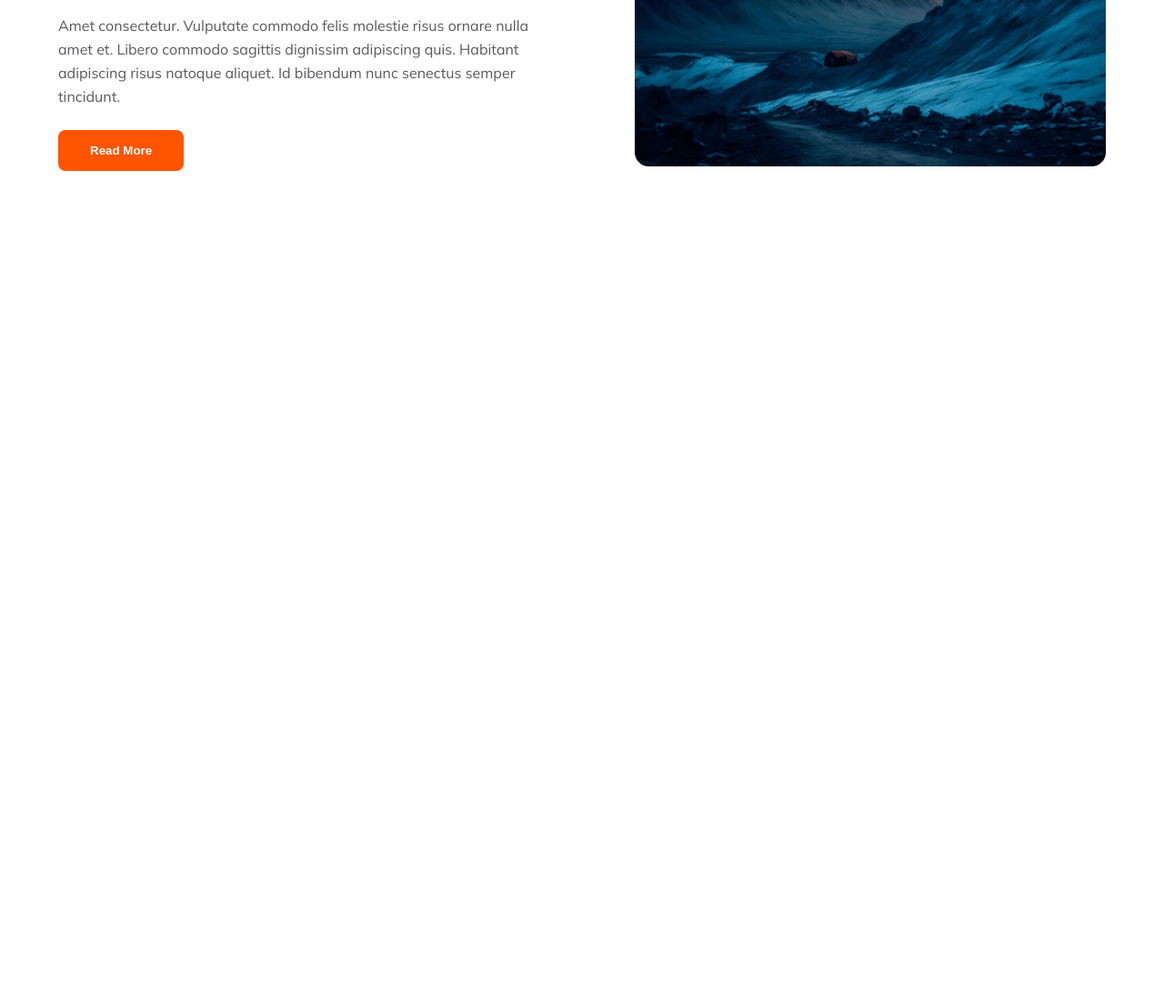
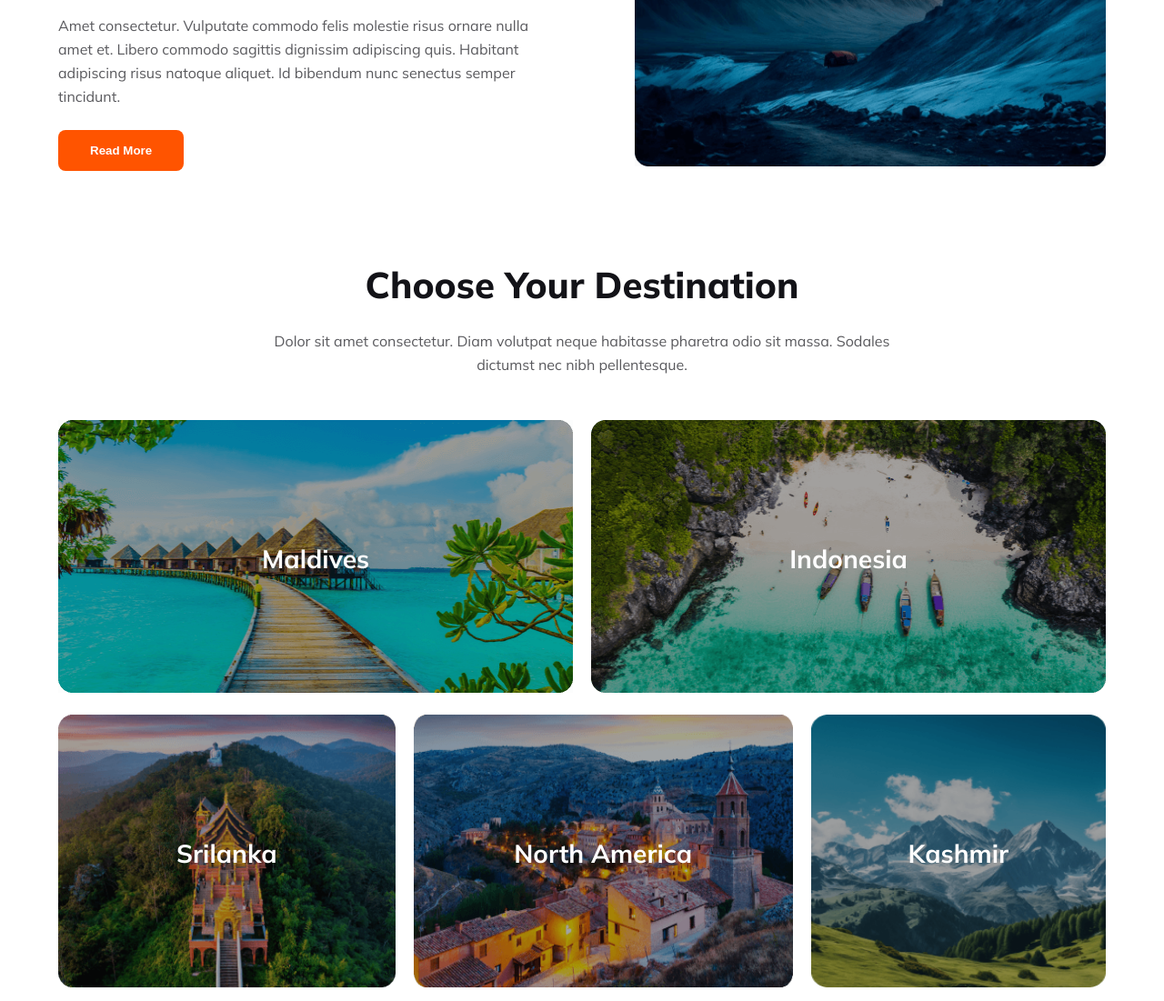
Before and after one commit to hkhridoy17/responsive-travel-website, a plain HTML site: page index.html in a window 1280 px wide. Shown: the part 1031-2132 px from the top of the page at 91% size. Before the commit the page ends 1319 px from the top, so only its background shows below. Drawn offline with Linux system fonts and the light colour scheme.

Commit message:
destination section added

```diff
--- a/index.html
+++ b/index.html
@@ -90,7 +90,54 @@
       </section>
 
       <!-- destination section -->
-      <section class="destination"></section>
+      <section class="destination">
+        <div class="section-content">
+          <h2 class="section-title dark1">Choose Your Destination</h2>
+          <p class="section-info dark2">
+            Dolor sit amet consectetur. Diam volutpat neque habitasse pharetra
+            odio sit massa. Sodales dictumst nec nibh pellentesque.
+          </p>
+        </div>
+        <div class="destination-cards">
+          <div class="destination-cards-row1">
+            <div class="country-card">
+              <img src="./images/maldives.png" alt="" />
+              <p class="country-name">Maldives</p>
+            </div>
+            <div class="country-card">
+              <img src="./images/indonesia.png" alt="" />
+              <p class="country-name">Indonesia</p>
+            </div>
+          </div>
+          <div class="destination-cards-row2">
+            <div class="country-card">
+              <img src="./images/srilanka.png" alt="" />
+              <p class="country-name">Srilanka</p>
+            </div>
+            <div class="country-card">
+              <img src="./images/north-america.png" alt="" />
+              <p class="country-name">North America</p>
+            </div>
+            <div class="country-card">
+              <img src="./images/kashmir.png" alt="" />
+              <p class="country-name">Kashmir</p>
+            </div>
+          </div>
+          <div class="destination-cards-row3">
+            <div class="country-card">
+              <img src="./images/bangladesh.png" alt="" />
+              <p class="country-name">Bangladesh</p>
+            </div>
+            <div class="country-card">
+              <img src="./images/bandarban.png" alt="" />
+              <p class="country-name">Bandarban</p>
+            </div>
+          </div>
+        </div>
+      </section>
+
+      <!-- quality section -->
+      <section class="quality"></section>
     </main>
     <footer></footer>
   </body>
--- a/style.css
+++ b/style.css
@@ -51,9 +51,14 @@ section {
   line-height: 26px;
   margin-bottom: 24px;
 }
+.section-content {
+  width: 60%;
+  margin: 0 auto;
+  text-align: center;
+  margin-bottom: 48px;
+}
 
 /* nav section */
-
 .nav-container {
   width: 90%;
   margin: 30px auto;
@@ -61,7 +66,6 @@ section {
   justify-content: space-between;
   align-items: center;
 }
-
 .nav-title {
   display: flex;
   align-items: center;
@@ -119,7 +123,6 @@ section {
   line-height: 26px;
   color: #fff;
 }
-
 .banner-search {
   background-color: rgba(255, 255, 255, 0.3);
   padding: 16px;
@@ -152,7 +155,6 @@ select {
   justify-content: space-between;
   align-items: center;
 }
-
 .tour-content li {
   margin: 18px 24px;
 }
@@ -161,3 +163,38 @@ select {
 }
 
 /* destination section */
+.destination-cards-row1,
+.destination-cards-row2,
+.destination-cards-row3 {
+  display: grid;
+  grid-template-columns: 1fr 1fr;
+  gap: 20px;
+  justify-content: space-between;
+  align-items: center;
+  margin-top: 20px;
+}
+.destination-cards-row2 {
+  grid-template-columns: 0.8fr 0.9fr 0.7fr;
+}
+.destination-cards-row3 {
+  grid-template-columns: 1fr 0.8fr;
+}
+.country-card img {
+  width: 100%;
+  height: 300px;
+  filter: brightness(80%);
+}
+.country-card {
+  position: relative;
+}
+.country-name {
+  position: absolute;
+  left: 50%;
+  top: 50%;
+  transform: translate(-50%, -50%);
+  font-size: 1.75rem;
+  font-weight: 700;
+  color: #fff;
+}
+
+/* quality section */
```
